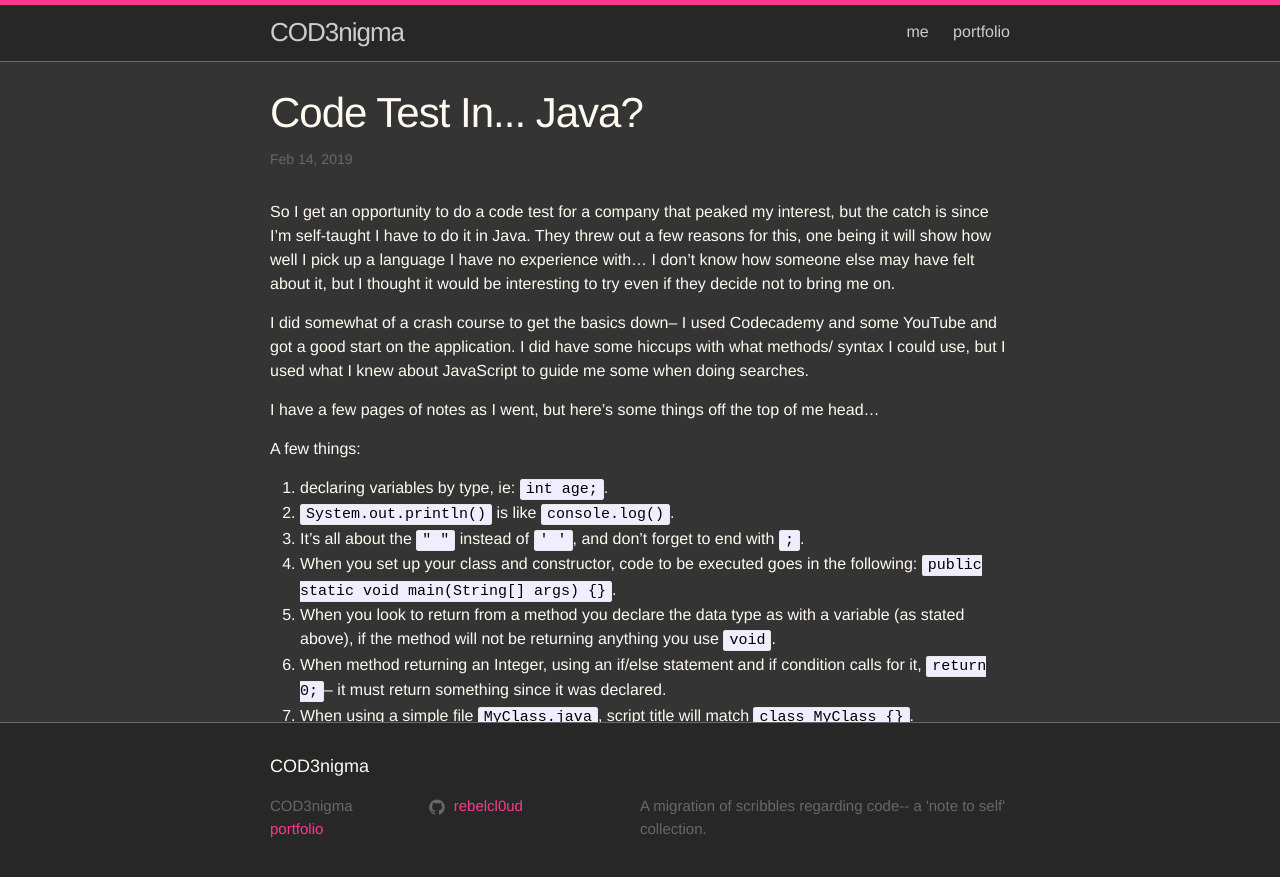
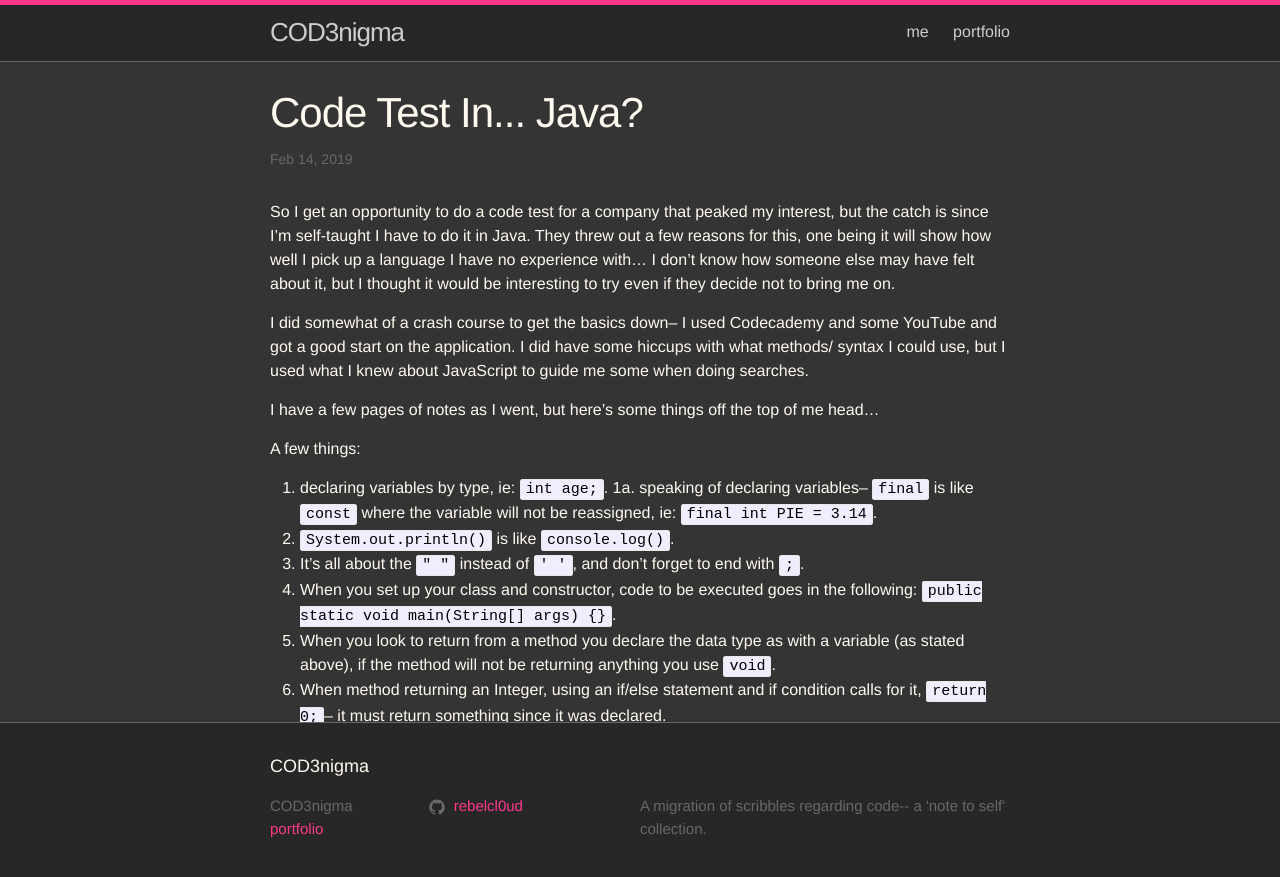
Before and after one commit to rebelcl0ud/blog, a Jekyll site: the page built from _posts/2019-02-14-[62]-code-test-in-java.markdown, in a window 1280 px wide and 900 px high. Shown: the top 877 px of the window. Built offline with Jekyll 4.4.1, drawn with Linux system fonts in a browser that asks for light colours.

Commit message:
add: syntax; final + example

```diff
--- a/_posts/2019-02-14-[62]-code-test-in-java.markdown
+++ b/_posts/2019-02-14-[62]-code-test-in-java.markdown
@@ -13,6 +13,7 @@ I have a few pages of notes as I went, but here's some things off the top of me
 
 A few things:
   1. declaring variables by type, ie: `int age;`.
+  1a. speaking of declaring variables-- `final` is like `const` where the variable will not be reassigned, ie: `final int PIE = 3.14`.
   2. `System.out.println()` is like `console.log()`.
   3. It's all about the `" "` instead of `' '`, and don't forget to end with `;`.
   4. When you set up your class and constructor, code to be executed goes in the following: `public static void main(String[] args) {}`.
```
